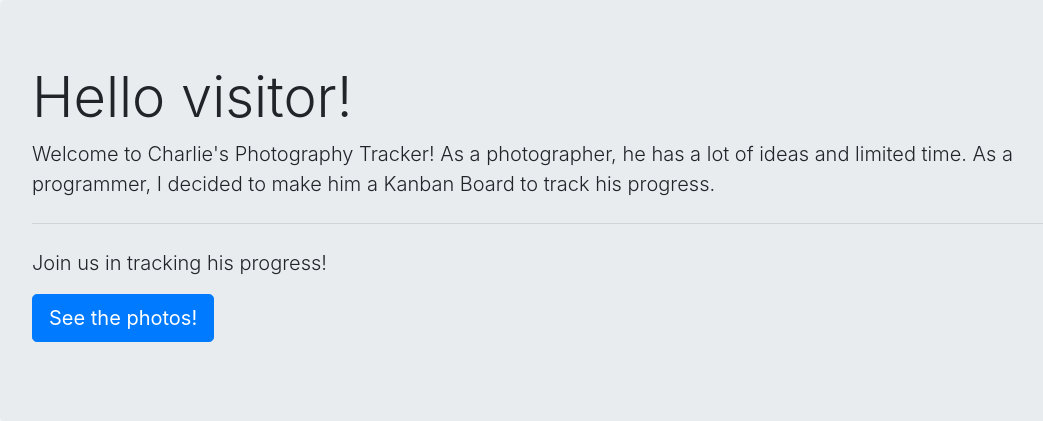
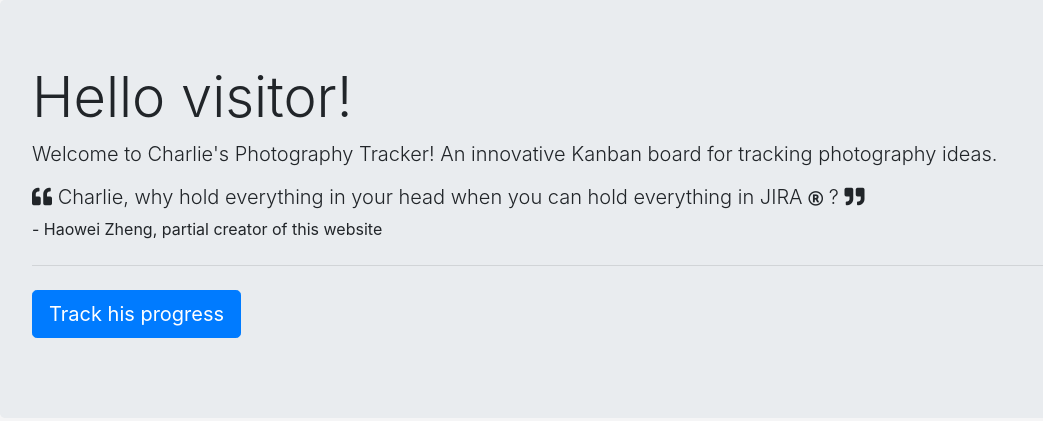
Before and after one commit to yzgyyang/has-charlie-finished-editing-his-photos, a Flask app: page / in a window 1280 px wide. Shown: the part 56-477 px from the top of the page, without its empty margins (70-1113 px from the left). Run offline with Flask 2, Linux system fonts and the light colour scheme; data that the repository does not hold is empty; some libraries are stand-ins or nearby versions.

Commit message:
Add index

```diff
--- a/app/templates/index.html
+++ b/app/templates/index.html
@@ -4,6 +4,8 @@
 <head>
     <link rel="stylesheet" href="https://stackpath.bootstrapcdn.com/bootstrap/4.3.1/css/bootstrap.min.css"
         integrity="sha384-ggOyR0iXCbMQv3Xipma34MD+dH/1fQ784/j6cY/iJTQUOhcWr7x9JvoRxT2MZw1T" crossorigin="anonymous">
+    <link rel="stylesheet" href="https://use.fontawesome.com/releases/v5.7.2/css/all.css"
+        integrity="sha384-fnmOCqbTlWIlj8LyTjo7mOUStjsKC4pOpQbqyi7RrhN7udi9RwhKkMHpvLbHG9Sr" crossorigin="anonymous">
     <style type="text/css">
         .main-bg {
             background-color: #F5F5F6
@@ -64,18 +66,24 @@
     </nav>
     <div class="container">
         <div class="row">
-            <div class="jumbotron">
+            <div class="jumbotron col-lg-12">
                 <h1 class="display-4">Hello visitor!</h1>
                 <p class="lead">Welcome to Charlie's Photography Tracker!
-                    As a photographer, he has a lot of ideas and limited time.
-                    As a programmer, I decided to make him a Kanban Board to track his progress.
+                    An innovative Kanban board for tracking photography ideas.
                 </p>
+                <h5 class="lead">
+                    <i class="fas fa-quote-left"></i>
+                    Charlie, why hold everything in your head when you can hold everything in JIRA
+                    <i class="far fa-registered fa-xs"></i>
+                    ?
+                    <i class="fas fa-quote-right"></i>
+                    <br />
+                </h5>
+                <p>- Haowei Zheng, partial creator of this website</p>
                 <hr class="my-4">
                 <p class="lead">
-                    Join us in tracking his progress!
-                </p>
-                <p class="lead">
-                    <a class="btn btn-primary btn-lg" href="https://www.instagram.com/yzgyyang/" target="_blank">See the photos!</a>
+                    <a class="btn btn-primary btn-lg" href="https://www.instagram.com/yzgyyang/" target="_blank">Track
+                        his progress</a>
                 </p>
             </div>
         </div>
@@ -94,7 +102,7 @@
                             <p class="card-text-small">{{ card.note }}</p>
                             {% for label in card.labels %}
                             <span class="badge badge-secondary"
-                                style="background-color: {{ label.color }};">{{ label.name }}</span>
+                                style="background-color: #{{ label.color }};">{{ label.name }}</span>
                             {% endfor %}
                         </div>
                     </div>
```
